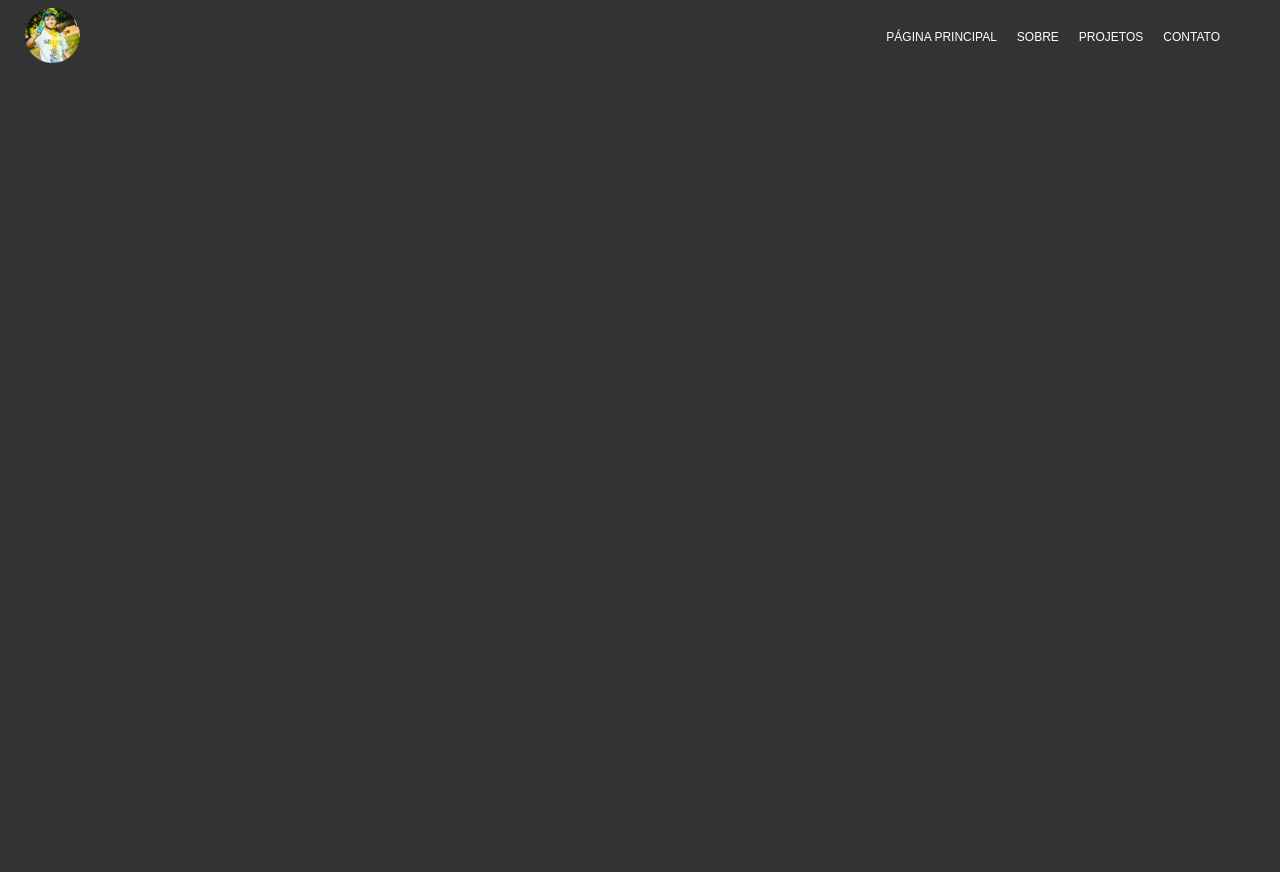
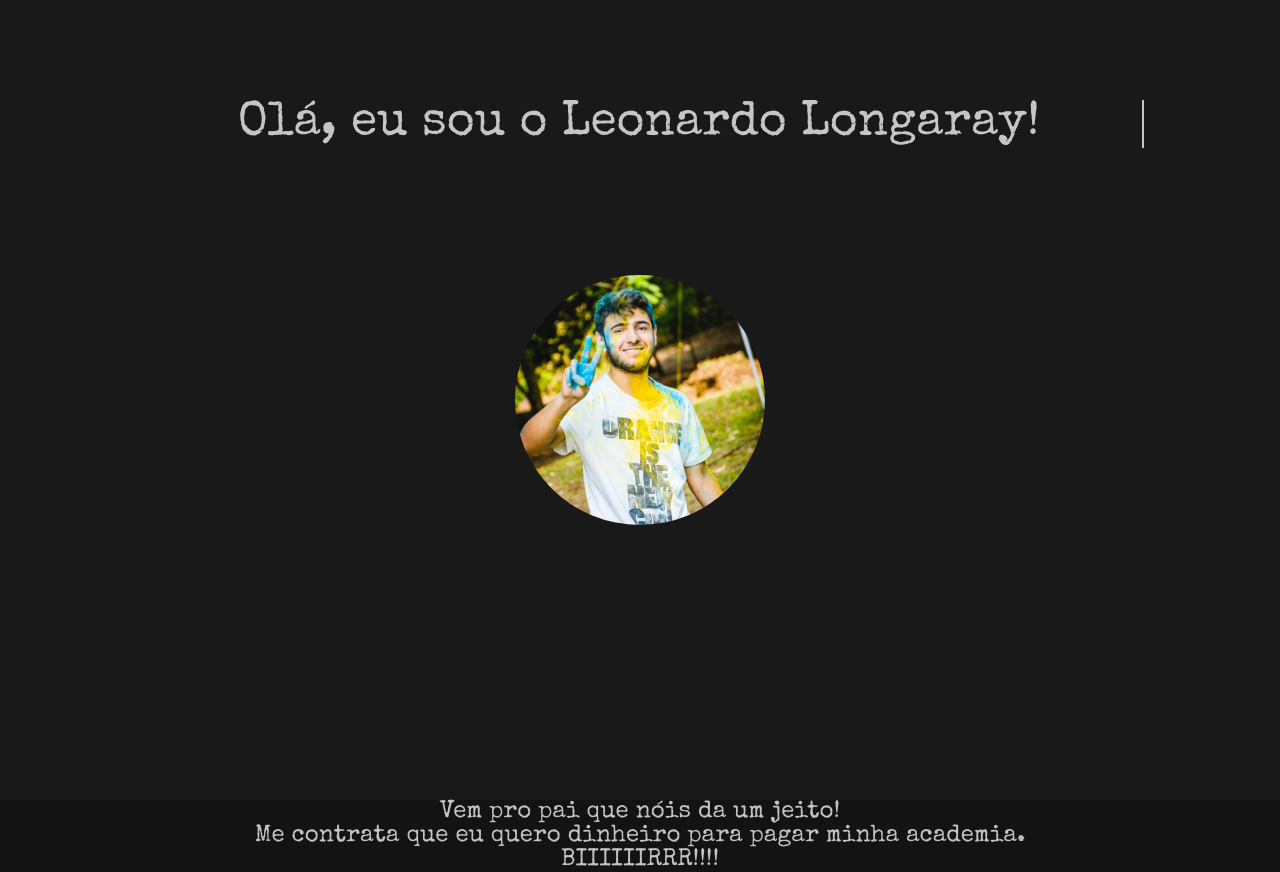
Before and after one commit to llongaray/llongaray77, a plain HTML site: page index.html in a window 1280 px wide. Before the commit the page ends 800 px from the top, so only its background shows below. Drawn offline with nearby package versions, Linux system fonts and the light colour scheme.

Commit message:
Repaginação total

```diff
--- /dev/null
+++ b/css/style.css
@@ -0,0 +1,87 @@
+/*h1 { font-family: "Special Elite"; font-size: 24px; font-style: normal; font-variant: normal; font-weight: 700; line-height: 26.4px; } h3 { font-family: "Special Elite"; font-size: 14px; font-style: normal; font-variant: normal; font-weight: 700; line-height: 15.4px; } p { font-family: "Special Elite"; font-size: 14px; font-style: normal; font-variant: normal; font-weight: 400; line-height: 20px; } blockquote { font-family: "Special Elite"; font-size: 21px; font-style: normal; font-variant: normal; font-weight: 400; line-height: 30px; } pre { font-family: "Special Elite"; font-size: 13px; font-style: normal; font-variant: normal; font-weight: 400; line-height: 18.5714px; }*/
+*{
+    margin: 0;
+    padding: 0;
+    box-sizing: border-box;
+}
+
+body{
+    /*
+        display: flex;
+        align-items: center;
+        justify-content: center;
+        height: 100vh;
+        width: 100vw;
+    */
+    background: rgb(25,25,25);
+}
+
+p{
+    color: rgba(255,255,255,0.75);
+    font-family: "Special Elite", 'Courier New', Courier, monospace;
+    margin: 0 auto;
+}
+
+.welcome{
+    display: flex;
+    align-items: center;
+    justify-content: center;
+    height: 100vh;
+    width: 100vw;
+}
+
+.img_perfil {
+    float: left;
+    border-radius: 50%;
+    width: 250px;
+
+    position: absolute;
+}
+
+.line_text{
+    top: 100px;
+    position: absolute;
+    color: rgba(255,255,255,0.75);
+    font-family: "Special Elite", 'Courier New', Courier, monospace;
+    font-size: 3em;
+    margin: 0 auto;
+    border-right: 2px solid rgba(255,255,255,0.75);
+    /*padding: 3px;*/
+    white-space: nowrap;
+    overflow: hidden;
+    text-align: center;
+    align-items: center;
+   /* animation: typeboxright 0.5s infinite normal;
+    animation: bType 4.5s steps(40) 1s infinite normal both;*/
+    max-width: 21em;
+    width: 100%;
+}
+
+.typing-anim{
+    animation: typeboxright 0.5s .5s infinite normal, bType 4.5s steps(40) 1s normal both;
+}
+
+@keyframes bType{
+    from{
+        width: 0;
+    }
+    to{
+        width: 100%;
+    }
+}
+@keyframes typeboxright{
+    from{
+        border-right: 2px solid rgba(255,255,255,0.75);
+    }
+    to{
+        border-right: transparent;
+    }
+}
+
+.intro {
+    text-align: center;
+    align-items: center;
+    justify-content: center;
+    font-size: 18pt;
+    background: rgb(15, 15, 15, 0.5);
+}
--- a/index.html
+++ b/index.html
@@ -2,37 +2,29 @@
 <html lang="pt-br">
 <head>
     <meta charset="UTF-8">
-    <meta http-equiv="X-UA-Compatible">
+    <meta http-equiv="X-UA-Compatible" content="IE=edge">
     <meta name="viewport" content="width=device-width, initial-scale=1.0">
-    <title>Página principal</title>
-    <link rel="stylesheet" href="css/style-index.css">
-    <link rel="stylesheet" href="css/style-nav.css">
-    <script src="js/index.js" name="jsindex"></script>
+    <title>Portifolio</title>
+    <link rel="stylesheet" type="text/css" href="//fonts.googleapis.com/css?family=Special+Elite" />
+    <link rel="stylesheet" href="css/style.css">
 </head>
 <body>
-   <nav>
-    <img src="arquivos\img\foto perfil.jpg" alt="logo" id="logo">
-        <ul class="menu">
-            <li><a href="#">Página principal</a></li>
-                <li><a target="_blank" href="https://llongaray.github.io/llongaray77/sobre.html">Sobre</a></li>
-                    <li><a href="#">Projetos</a>
-                       <!--
-                            <ul>
-                                <li><a href="#">Dev-Web</a></li>
-                                <li><a href="#">Fotografia</a></li>
-                            </ul>
-                        -->
-                    </li>
-                <li><a href="#">Contato</a></li>
-        </ul>
-   </nav>
-
+    <nav></nav>
     <main>
-
+        <section class="welcome">
+            <img class="img_perfil" src="arquivos/img/foto perfil.jpg" alt="perfil">
+            <p class="line_text typing-anim">Olá, eu sou o Leonardo Longaray!</p>
+        </section>
+        <section>
+            <p class="intro">
+                Vem pro pai que nóis da um jeito!
+                <br>
+                Me contrata que eu quero dinheiro para pagar minha academia.
+                <br>
+                BIIIIIIRRR!!!!
+            </p>
+        </section>
     </main>
-
-    <footer>
-
-    </footer>
+    <footer></footer>
 </body>
 </html>
```
Also changed, not shown: GripPasts/conterone.html (added, +38 -0 lines), subpastas/index.html (added, +38 -0 lines).
